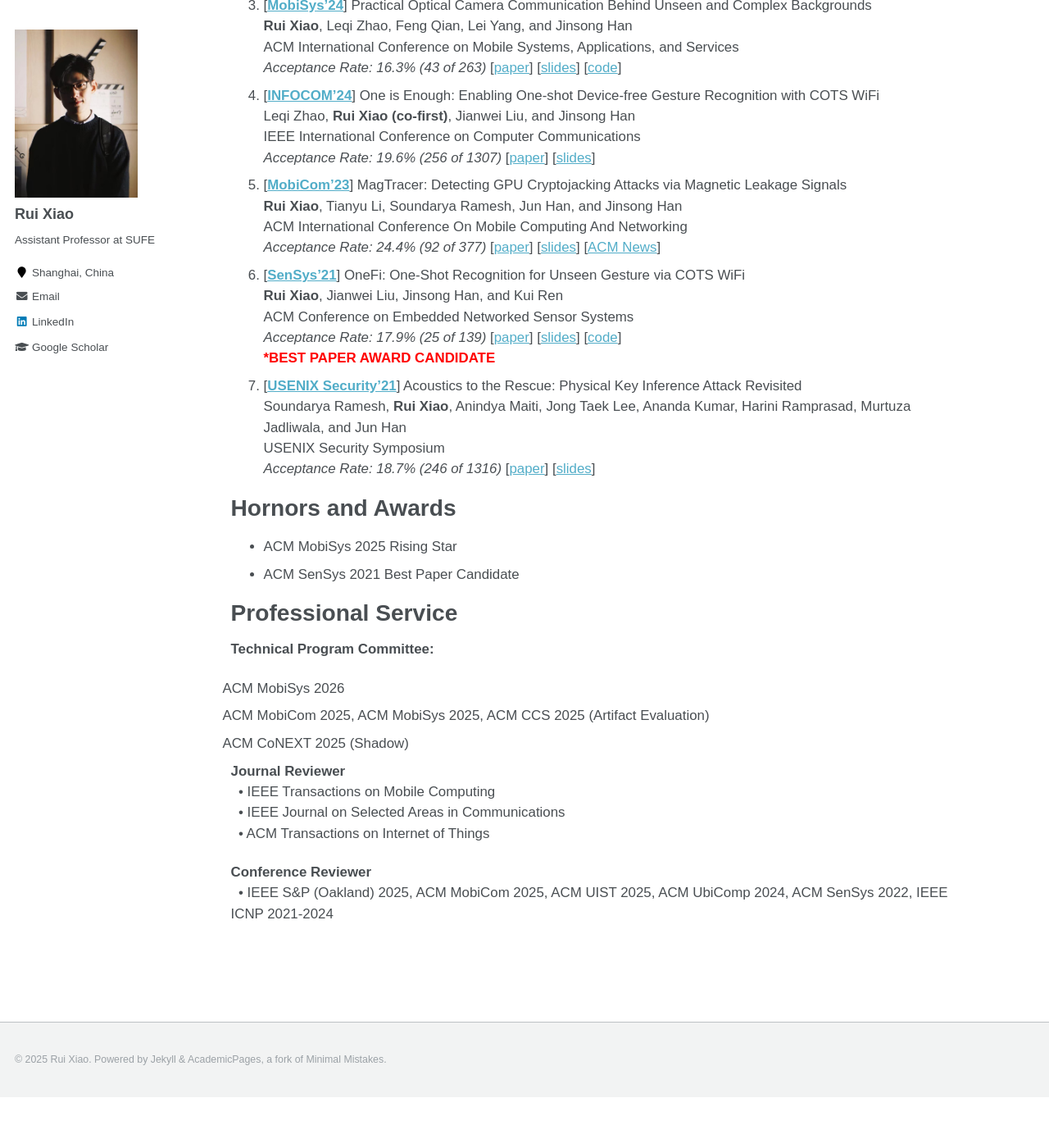
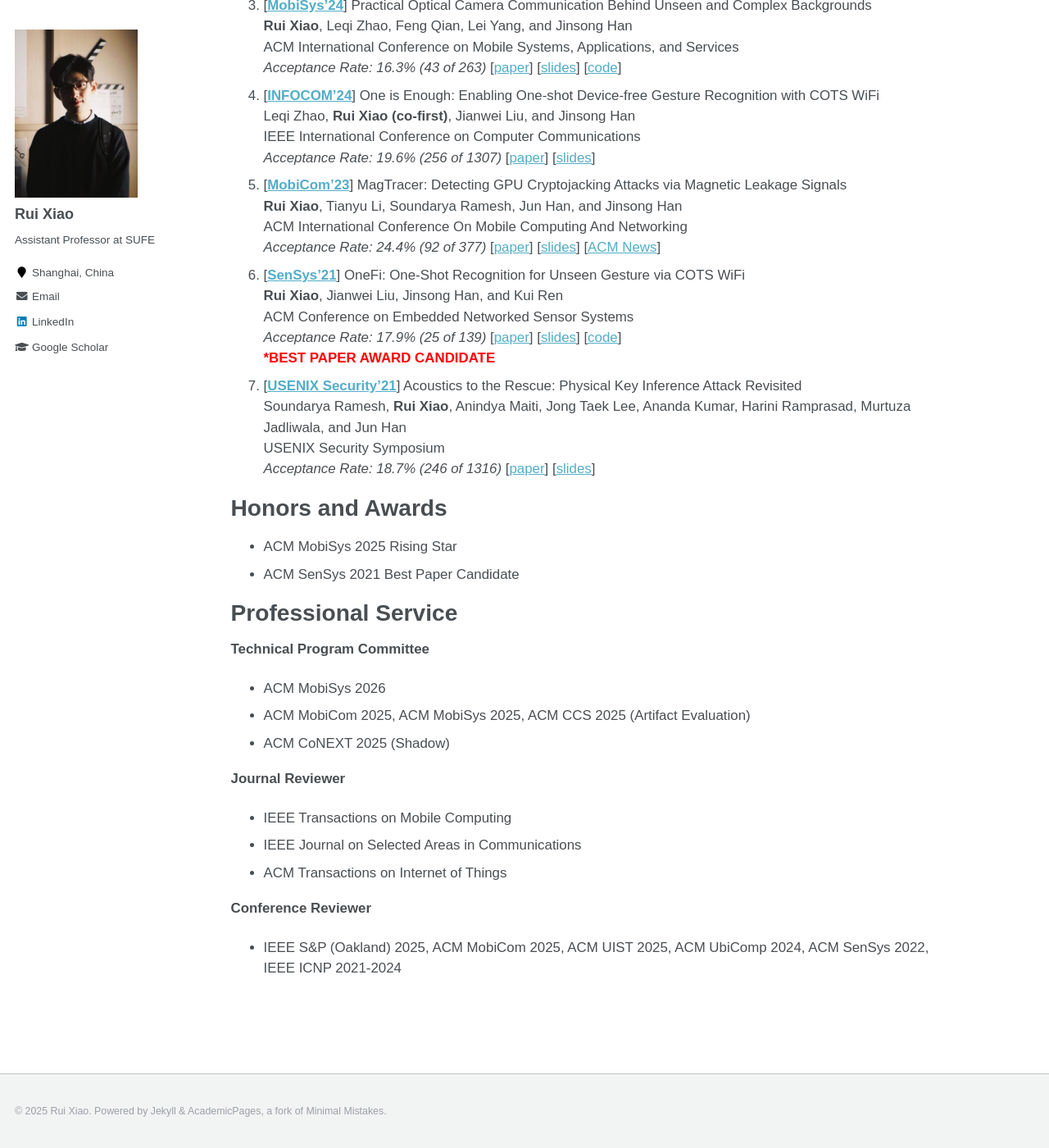
Before and after one commit to ruixiao24/ruixiao24.github.io, a Jekyll site: the page built from _pages/about.md, in a window 1280 px wide and 1400 px high, scrolled down 1217 px. Shown: the whole window at 82% size. Built offline with Jekyll 4.4.1, drawn with Linux system fonts in a browser that asks for light colours; before the commit the page ends 2555 px from its top, so only the background shows below that.

Commit message:
Fix typos in Honors and Awards section

```diff
--- a/_pages/about.md
+++ b/_pages/about.md
@@ -61,23 +61,20 @@
     USENIX Security Symposium
     *Acceptance Rate: 18.7% (246 of 1316)* [[paper](https://www.usenix.org/system/files/sec21fall-ramesh.pdf)] [[slides](https://www.usenix.org/system/files/sec21_slides_ramesh.pdf)]
 
-# Hornors and Awards
+# Honors and Awards
 - ACM MobiSys 2025 Rising Star
 - ACM SenSys 2021 Best Paper Candidate
 
 # Professional Service
-**Technical Program Committee:**
-<ul style="list-style: none; margin: 0; padding: 0;">
-  <li style="text-indent: -0.6em;">ACM MobiSys 2026</li>
-  <li style="text-indent: -0.6em;">ACM MobiCom 2025, ACM MobiSys 2025, ACM CCS 2025 (Artifact Evaluation)</li>
-  <li style="text-indent: -0.6em;">ACM CoNEXT 2025 (Shadow)</li>
-</ul>
-
+**Technical Program Committee**
+- ACM MobiSys 2026
+- ACM MobiCom 2025, ACM MobiSys 2025, ACM CCS 2025 (Artifact Evaluation)
+- ACM CoNEXT 2025 (Shadow)
 
 **Journal Reviewer**
-&nbsp;&nbsp;•  IEEE Transactions on Mobile Computing
-&nbsp;&nbsp;•  IEEE Journal on Selected Areas in Communications
-&nbsp;&nbsp;•  ACM Transactions on Internet of Things
+- IEEE Transactions on Mobile Computing
+- IEEE Journal on Selected Areas in Communications
+- ACM Transactions on Internet of Things
 
 **Conference Reviewer**
-&nbsp;&nbsp;•  IEEE S&P (Oakland) 2025, ACM MobiCom 2025, ACM UIST 2025, ACM UbiComp 2024, ACM SenSys 2022, IEEE ICNP 2021-2024
+- IEEE S&P (Oakland) 2025, ACM MobiCom 2025, ACM UIST 2025, ACM UbiComp 2024, ACM SenSys 2022, IEEE ICNP 2021-2024
```
